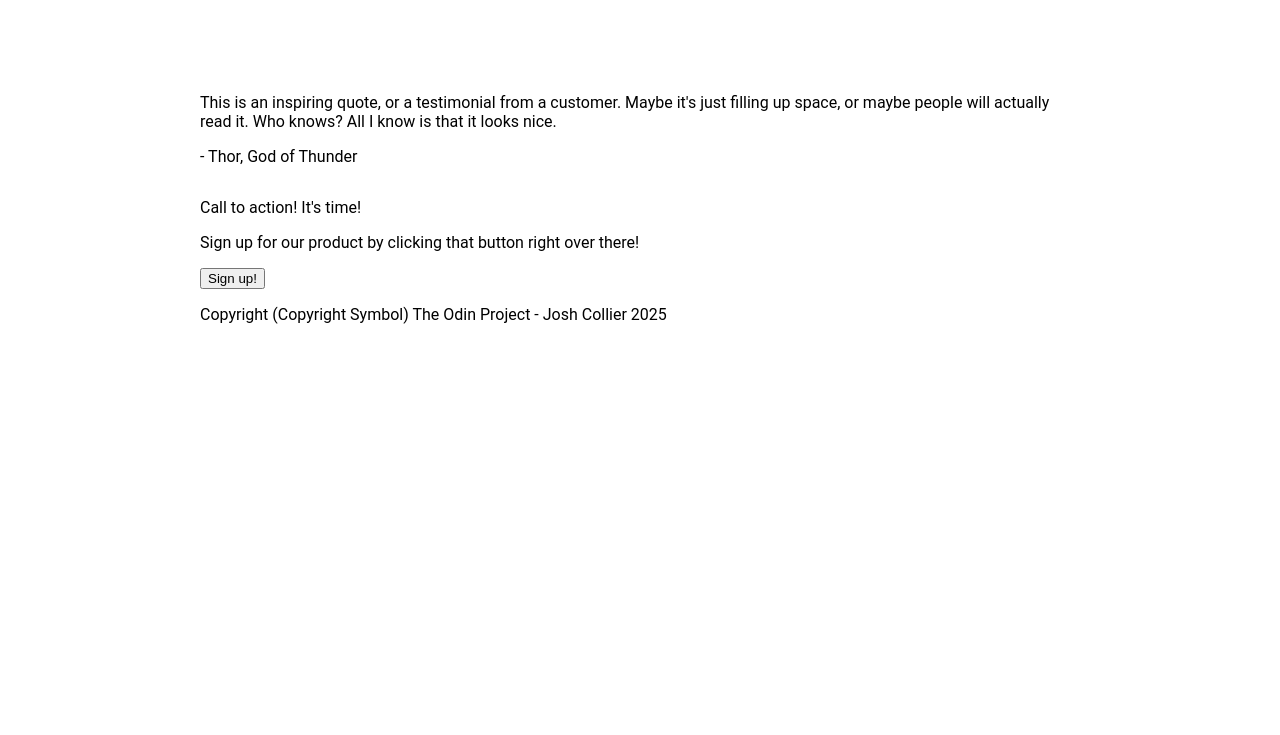
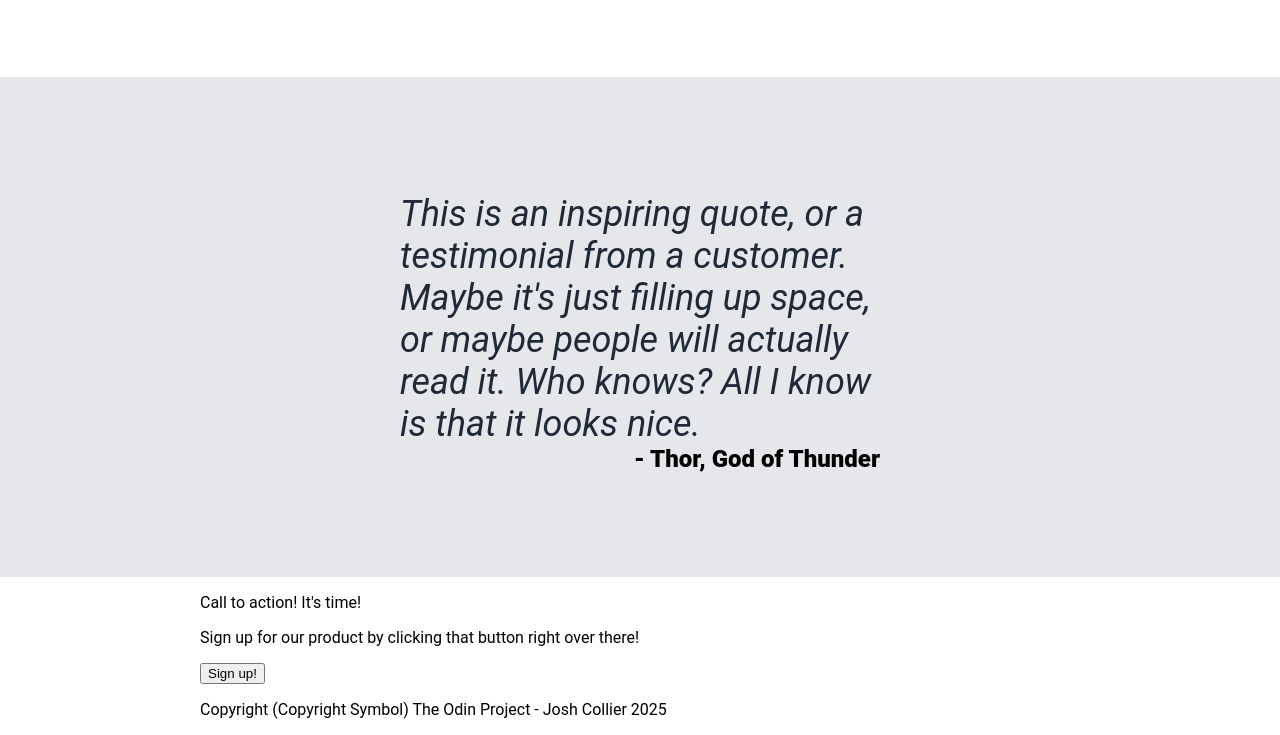
Before and after one commit to Blade21Shade/ODIN-Landing-Page, a plain HTML site: page projectFolder/index.html in a window 1280 px wide. Shown: the part 813-1548 px from the top of the page. Before the commit the page ends 1153 px from the top, so only its background shows below. Drawn offline with Linux system fonts and the light colour scheme.

Commit message:
First pass at quote
This is looking pretty good, so I probably won't mess with it more.

index.html
- Give everything in this section a class for easier CSS manipulation

stylesheet.css
- Make the quote stuff work as a flex and fill out/create classes as needed for each area
- The original .quote is now .quote-container; the new .quote is for the actual quote itself

```diff
--- a/projectFolder/index.html
+++ b/projectFolder/index.html
@@ -62,13 +62,15 @@
     </div>
 
     <!--Thor's quote-->
-    <div class="quote">
-      <p>
+    <div class="quote-container">
+      <p class="quote">
+        <em>
         This is an inspiring quote, or a testimonial from a customer. Maybe it's
         just filling up space, or maybe people will actually read it. Who knows?
         All I know is that it looks nice.
-      </p>
-      <p>- Thor, God of Thunder</p>
+        </em>
+    </p>
+      <p class="quote-source">- Thor, God of Thunder</p>
     </div>
 
     <!--Call to action-->
--- a/projectFolder/stylesheet.css
+++ b/projectFolder/stylesheet.css
@@ -129,8 +129,24 @@ body {
     flex: auto;
 }
 
+.quote-container {
+    padding: 80px 400px;
+    background-color: #e5e7eb;
+
+    display: flex;
+    flex-direction: column;
+}
+
 .quote {
-    padding: 0px 200px;
+    font-size: 36px;
+    color: #1f2937;
+    margin-bottom: -24px;
+}
+
+.quote-source {
+    text-align: end;
+    font-weight: 900;
+    font-size: 24px;
 }
 
 .call-to-action {
```
